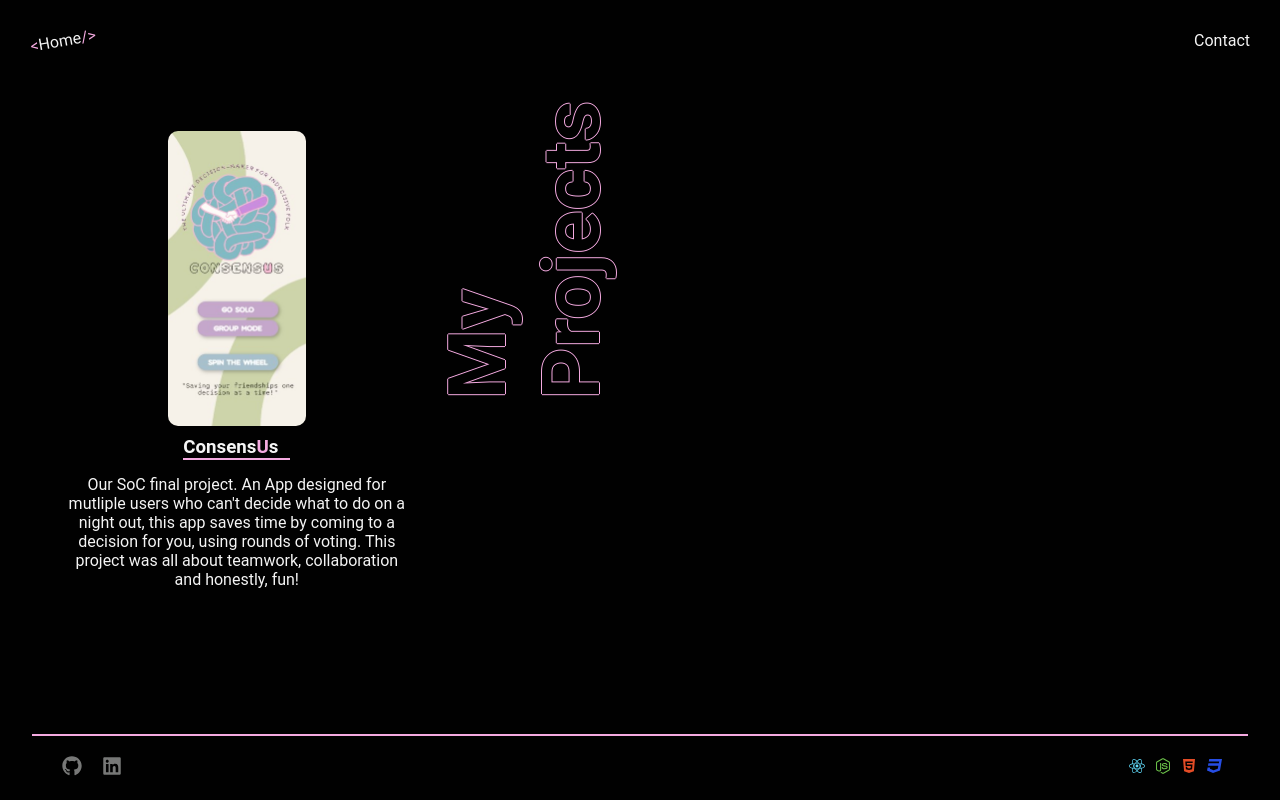
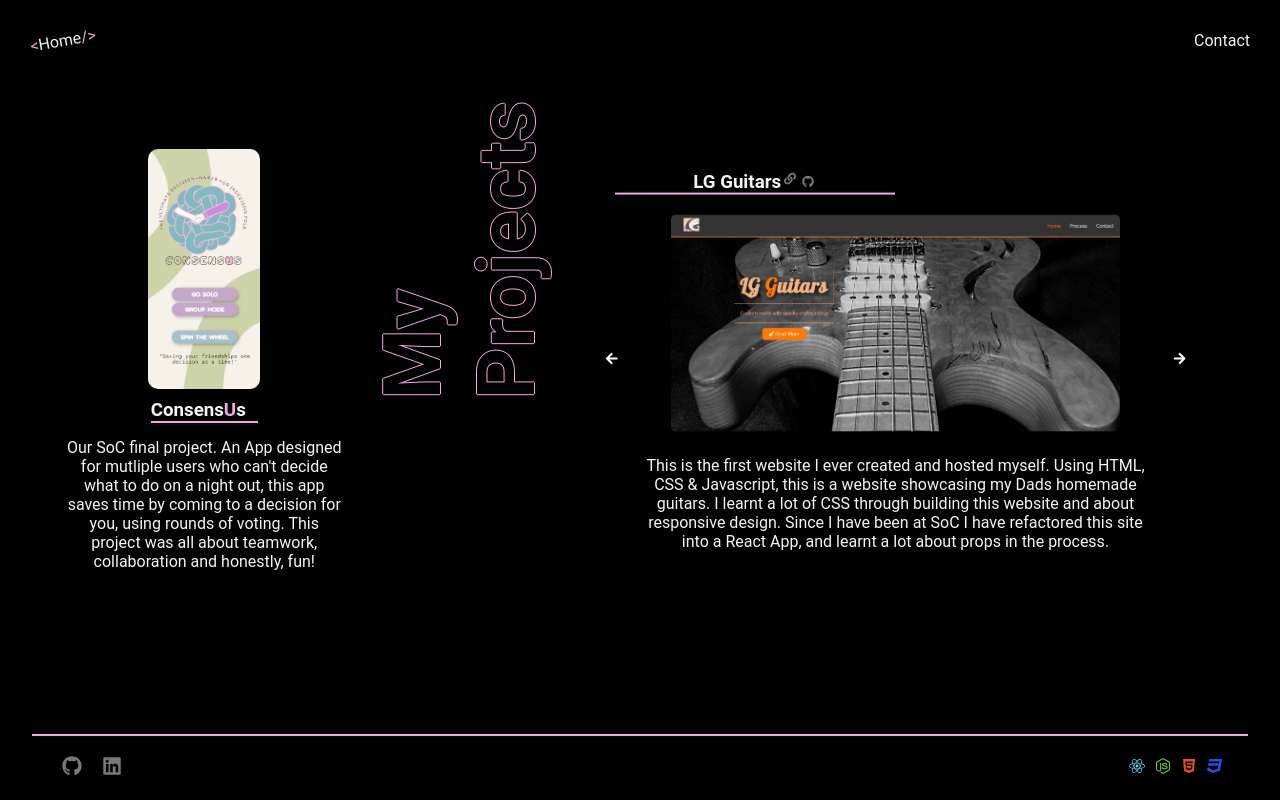
Before and after one commit to paulg44/portfolio_one, a React (Create React App) app in the folder my-portfolio/: page /projects in a window 1280 px wide. Built offline with nearby package versions, Linux system fonts and the light colour scheme.

Commit message:
start carousel for portfolio

```diff
--- a/my-portfolio/src/App.css
+++ b/my-portfolio/src/App.css
@@ -32,7 +32,7 @@ li {
   list-style: none;
 }
 
-button {
+/* button {
   cursor: pointer;
   background-color: var(--bright-color);
   color: var(--dark-color);
@@ -48,7 +48,7 @@ button:hover {
 
 button:active {
   transform: scale 0.97;
-}
+} */
 
 img {
   width: 24%;
--- /dev/null
+++ b/my-portfolio/src/Components/ProjectTemplate/ProjectTemplate.css
@@ -0,0 +1,83 @@
+.individual-project {
+  text-align: center;
+}
+
+.individual-project h3 {
+  width: 50%;
+  border-bottom: 2px solid var(--bright-color);
+}
+
+.individual-project p {
+  padding: 0 30px;
+}
+
+.individual-project img {
+  margin: 20px 30px;
+  width: 80%;
+  border-radius: 5px;
+}
+
+.individual-project .icons {
+  font-size: 12px;
+  margin: 3px;
+  color: var(--grey-color);
+}
+
+.individual-project .icons:hover {
+  color: var(--bright-color);
+}
+
+.inner-div p {
+  margin-top: 5px;
+  margin-right: 40px;
+  font-size: 12px;
+}
+
+.inner-div img {
+  border-radius: 5px;
+  transition: transform 1.5s ease-in-out;
+}
+
+.inner-div img:hover {
+  transform: scale(2);
+}
+
+/* Mobile Projects */
+.mobile-project h3 {
+  width: 50%;
+  border-bottom: 2px solid var(--bright-color);
+}
+
+.mobile-project-inner {
+  display: flex;
+  align-items: center;
+  margin: 20px;
+}
+
+.mobile-project-inner p {
+  text-align: center;
+  padding: 0 20px;
+}
+
+.mobile-project i {
+  font-size: 12px;
+  margin: 3px;
+  color: var(--grey-color);
+}
+
+.mobile-project i:hover {
+  color: var(--bright-color);
+}
+
+/* Animation */
+@keyframes fade-in {
+  0% {
+    opacity: 0;
+  }
+  50% {
+    opacity: 0.5;
+  }
+  100% {
+    opacity: 1;
+  }
+}
--- /dev/null
+++ b/my-portfolio/src/Components/ProjectTemplate/ProjectTemplate.js
@@ -0,0 +1,41 @@
+// Component for Carousel Projects
+import './ProjectTemplate.css';
+import { FaLink } from 'react-icons/fa';
+import { FaGithub } from 'react-icons/fa';
+
+function ProjectTemplate({
+  title,
+  websiteLink,
+  githubLink,
+  imgAlt,
+  imgSrc,
+  description,
+  className,
+  imgClassName,
+}) {
+  return (
+    <div className="project active">
+      <div className={className}>
+        <h3>
+          {title}
+          <a href={websiteLink} target="_blank" rel="noopener noreferrer">
+            <FaLink className="icons" />
+          </a>
+          <a
+            className="icons"
+            href={githubLink}
+            target="_blank"
+            rel="noopener noreferrer"
+          >
+            <FaGithub />
+          </a>
+        </h3>
+
+        <img src={imgSrc} alt={imgAlt} className={imgClassName} />
+        <p>{description}</p>
+      </div>
+    </div>
+  );
+}
+
+export default ProjectTemplate;
--- a/my-portfolio/src/Pages/Projects/Projects.css
+++ b/my-portfolio/src/Pages/Projects/Projects.css
@@ -74,3 +74,171 @@
   text-shadow: -1px 0 var(--bright-color), 0 1px var(--bright-color),
     1px 0 var(--bright-color), 0 -1px var(--bright-color);
 }
+
+/* Right Project Section */
+.right-section {
+  width: 60%;
+  margin: 0 40px;
+  animation: fade-in 4s ease-in;
+}
+
+.right-container {
+  position: relative;
+}
+
+.inner-project-container {
+  display: flex;
+}
+
+.individual-project {
+  text-align: center;
+}
+
+.individual-project h3 {
+  width: 50%;
+  border-bottom: 2px solid var(--bright-color);
+}
+
+.individual-project p {
+  padding: 0 30px;
+}
+
+.individual-project img {
+  margin: 20px 30px;
+  width: 80%;
+  border-radius: 5px;
+}
+
+.individual-project i {
+  font-size: 12px;
+  margin: 3px;
+  color: var(--grey-color);
+}
+
+.individual-project i:hover {
+  color: var(--bright-color);
+}
+
+.inner-div p {
+  margin-top: 5px;
+  margin-right: 40px;
+  font-size: 12px;
+}
+
+.inner-div img {
+  border-radius: 5px;
+  transition: transform 1.5s ease-in-out;
+}
+
+.inner-div img:hover {
+  transform: scale(2);
+}
+
+/* Mobile Projects */
+.mobile-project h3 {
+  width: 50%;
+  border-bottom: 2px solid var(--bright-color);
+}
+
+.mobile-project-inner {
+  display: flex;
+  align-items: center;
+  margin: 20px;
+}
+
+.mobile-project-inner p {
+  text-align: center;
+  padding: 0 20px;
+}
+
+.mobile-project i {
+  font-size: 12px;
+  margin: 3px;
+  color: var(--grey-color);
+}
+
+.mobile-project i:hover {
+  color: var(--bright-color);
+}
+
+/* Animation */
+@keyframes fade-in {
+  0% {
+    opacity: 0;
+  }
+  50% {
+    opacity: 0.5;
+  }
+  100% {
+    opacity: 1;
+  }
+}
+
+/* Test carosel */
+
+.project {
+  width: 100%;
+  opacity: 0;
+  position: absolute;
+  top: 50%;
+  transform: translateY(-50%);
+  transition: opacity 0.4s ease-in-out;
+}
+
+.project.active {
+  opacity: 1;
+}
+
+.carousel-prev,
+.carousel-next {
+  position: absolute;
+  top: 50%;
+  transform: translateY(-50%);
+  background-color: transparent;
+  color: #fff;
+  text-decoration: none;
+  font-weight: bold;
+  border: none;
+}
+
+.carousel-prev {
+  left: -10px;
+}
+
+.carousel-next {
+  right: -10px;
+}
+
+.carousel-prev:hover,
+.carousel-next:hover {
+  color: var(--bright-color);
+}
+
+.carousel-next:active,
+.carousel-prev:active {
+  animation: bounce 0.5s ease-in-out;
+}
+
+@keyframes bounce {
+  70% {
+    transform: translateY(0%);
+  }
+  80% {
+    transform: translateY(-15%);
+  }
+  90% {
+    transform: translateY(0%);
+  }
+  95% {
+    transform: translateY(-7%);
+  }
+  97% {
+    transform: translateY(0%);
+  }
+  99% {
+    transform: translateY(-3%);
+  }
+  100% {
+    transform: translateY(0);
+  }
+}
--- a/my-portfolio/src/Pages/Projects/Projects.js
+++ b/my-portfolio/src/Pages/Projects/Projects.js
@@ -1,19 +1,86 @@
 // Component for Projects Page
-import consensusIMG from "../../IMG/home_mobile.jpg"
-import "./Projects.css"
+import React, { useState } from 'react';
+import { FaArrowRight } from 'react-icons/fa';
+import { FaArrowLeft } from 'react-icons/fa';
+import ProjectTemplate from '../../Components/ProjectTemplate/ProjectTemplate';
+import consensusIMG from '../../IMG/home_mobile.jpg';
+import dictionaryImg from '../../IMG/dictionary_app.jpg';
+import homeMobile from '../../IMG/Screenshot (11)-PhotoRoom.png-PhotoRoom.png';
+import socFrontend from '../../IMG/soc_frontend.jpg';
+import lgGuitarsImg from '../../IMG/lg_guitars_home.jpg';
+import './Projects.css';
 
 function Projects() {
-    return (
+  const projectsData = [
+    {
+      title: 'LG Guitars',
+      websiteLink: 'https://lgguitars.xyz/',
+      githubLink: 'https://github.com/paulg44/LGGuitars',
+      imgSrc: lgGuitarsImg,
+      description:
+        ' This is the first website I ever created and hosted myself. Using HTML, CSS & Javascript, this is a website showcasing my Dads homemade guitars. I learnt a lot of CSS through building this website and about responsive design. Since I have been at SoC I have refactored this site into a React App, and learnt a lot about props in the process.',
+      className: 'individual-project',
+    },
+    {
+      title: 'SoC Front End Project',
+      websiteLink: '',
+      githubLink: 'https://github.com/paulg44/frontend_project_week_SoC',
+      imgSrc: socFrontend,
+      description:
+        'This project comprised of teamwork and collaboration. As a team of 4 we were given a brief to design and build a front end project. In this process we learnt about the AGILE process, scrum and generally working as a team, using branches in git, merging and resolving any insuing conflicts.',
+      className: 'individual-project',
+    },
+    {
+      title: 'Online Dictionary',
+      websiteLink: 'https://paulg44.github.io/dictionary_app/',
+      githubLink: 'https://github.com/paulg44/dictionary_app',
+      imgSrc: dictionaryImg,
+      description:
+        'This basic online dictionary was a project involving APIs, learning how to request data, parse and sort that data, then attach it to the front end for a fully working online dictionary. I also used this project to do some unit & functional testing, which I enjoyed and will be implementing into projects both previous and going forward.',
+      className: 'individual-project',
+    },
+    {
+      title: 'My Mobile Project',
+      websiteLink: 'https://paulg44.github.io/mobile-phone/',
+      githubLink: 'https://github.com/paulg44/mobile-phone',
+      imgSrc: homeMobile,
+      imgClassName: '',
+      description:
+        '      A re-creation of my own mobile phone. What started as some practice whilst working away has turned into a full project. Using mainly HTML & CSS I have re-created my own phone, also using some Javascript. This has been great for honing my CSS skills, and I will also be adding as much functionality as possible. Ongoing.....',
+      className: 'mobile-project',
+    },
+  ];
+
+  const [activeProjectIndex, setActiveProjectIndex] = useState(0);
+
+  const changeProject = step => {
+    const nextIndex =
+      (activeProjectIndex + step + projectsData.length) % projectsData.length;
+    setActiveProjectIndex(nextIndex);
+  };
+
+  return (
     <div class="projects">
-    {/* <!-- Project on the left section --> */}
+      {/* <!-- Project on the left section --> */}
       <section class="left-section">
         <div class="left-container">
           <img src={consensusIMG} alt="mobile project main" />
-          <h3>Consens<span>U</span>s
-          <a href="https://consensusgpt.netlify.app/" target="_blank" rel="noreferrer">
-            <i class="fa-solid fa-link"></i></a><a
-            href="https://github.com/BC14-GPT-great-programming-team/Great-Programming-Team-Final-Project"
-            target="_blank" rel="noreferrer"><i class="fa-brands fa-github"></i></a>
+          <h3>
+            Consens<span>U</span>s
+            <a
+              href="https://consensusgpt.netlify.app/"
+              target="_blank"
+              rel="noreferrer"
+            >
+              <i class="fa-solid fa-link"></i>
+            </a>
+            <a
+              href="https://github.com/BC14-GPT-great-programming-team/Great-Programming-Team-Final-Project"
+              target="_blank"
+              rel="noreferrer"
+            >
+              <i class="fa-brands fa-github"></i>
+            </a>
           </h3>
 
           <p>
@@ -25,13 +92,36 @@ function Projects() {
         </div>
       </section>
 
-
       {/* Middle Header */}
       <div class="middle-section">
         <h2>My Projects</h2>
       </div>
+
+      {/* Right Projects Section */}
+      <div className="right-section">
+        <div className="right-container">
+          <div className="inner-project-container">
+            {projectsData.map((project, index) => (
+              <div
+                key={index}
+                className={`project ${
+                  index === activeProjectIndex ? 'active' : ''
+                }`}
+              >
+                <ProjectTemplate {...project} />
+              </div>
+            ))}
+            <button className="carousel-prev" onClick={() => changeProject(-1)}>
+              <FaArrowLeft />
+            </button>
+            <button className="carousel-next" onClick={() => changeProject(1)}>
+              <FaArrowRight />
+            </button>
+          </div>
+        </div>
+      </div>
     </div>
- )
+  );
 }
 
-export default Projects
+export default Projects;
```
Lines whose indentation alone changed are shown as unchanged.
